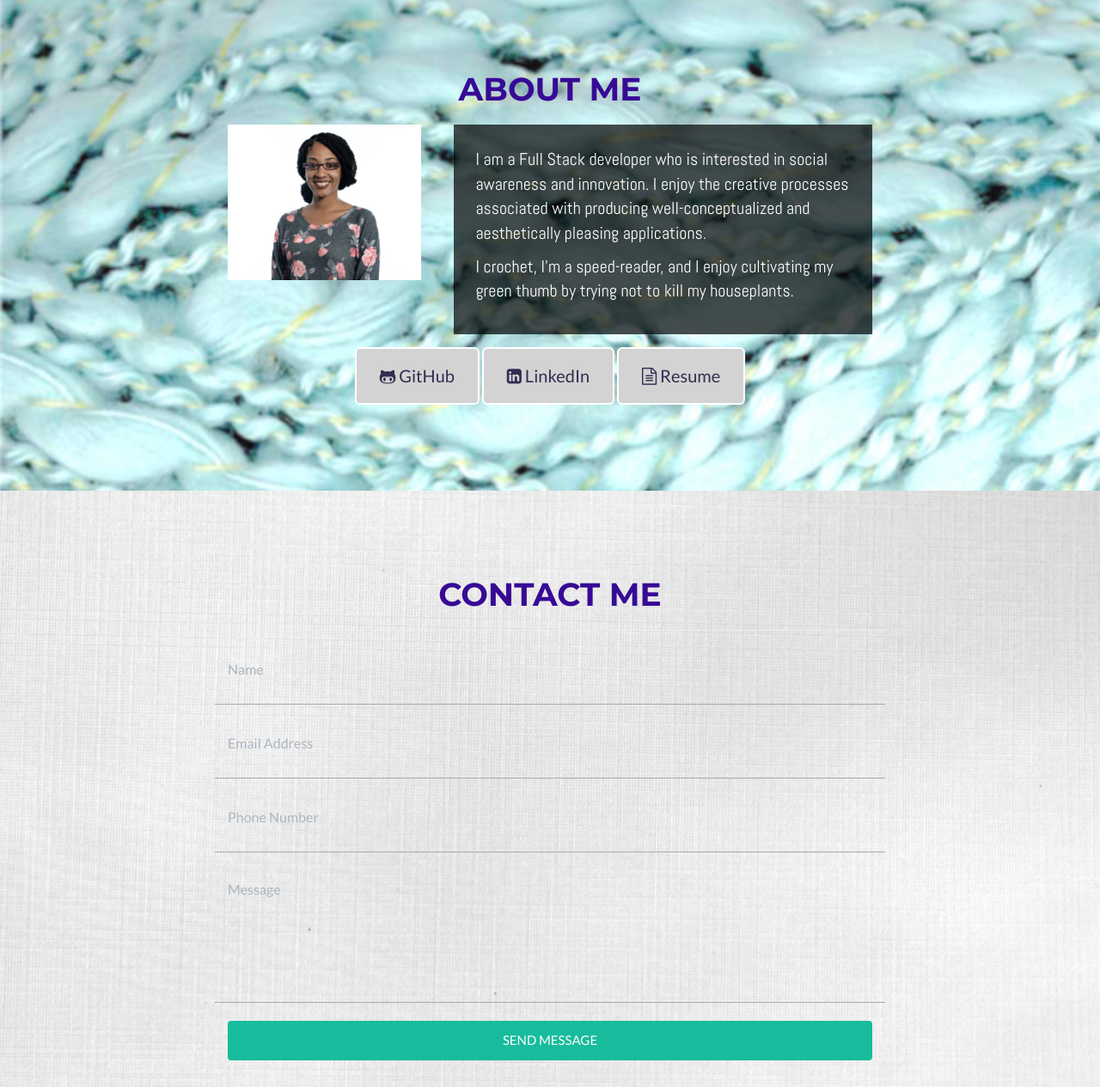
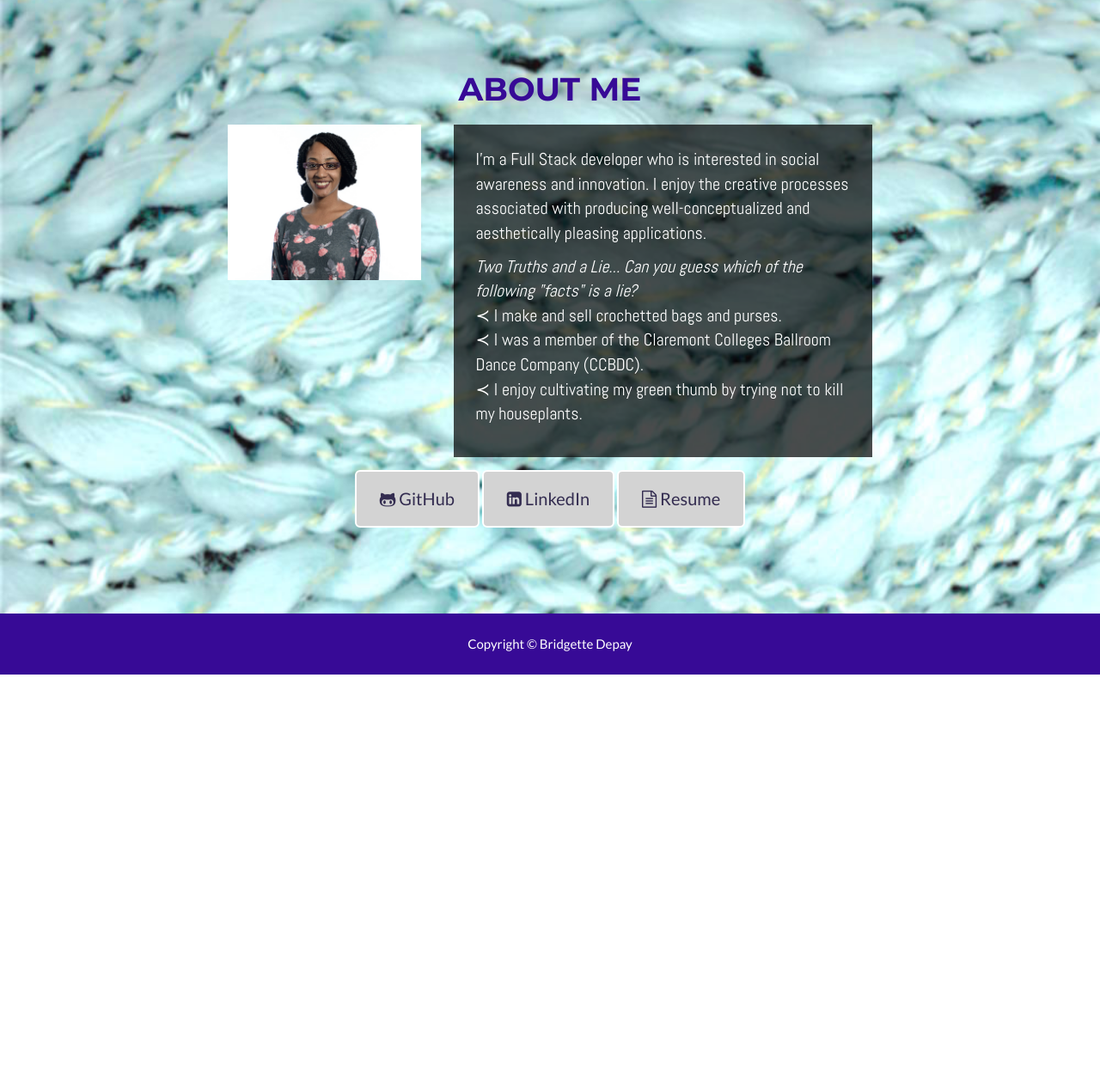
Before and after one commit to bdep90/bdep90.github.io, a plain HTML site: page index.html in a window 1280 px wide. Shown: the part 904-2169 px from the top of the page at 86% size. After the commit the page ends 1689 px from the top, so only its background shows below. Drawn offline with nearby package versions, Linux system fonts and the light colour scheme.

Commit message:
removed contact me and modified about me text (added game)

```diff
--- a/index.html
+++ b/index.html
@@ -9,7 +9,7 @@
     <meta name="description" content="">
     <meta name="author" content="">
 
-    <title>BDEPAY</title>
+    <title>Bridgette Depay</title>
 
     <!-- Bootstrap Core CSS - Uses Bootswatch Flatly Theme: http://bootswatch.com/flatly/ -->
     <link href="css/bootstrap.min.css" rel="stylesheet">
@@ -60,9 +60,9 @@
                     <li class="page-scroll">
                         <a href="#about">About</a>
                     </li>
-                    <li class="page-scroll">
+                    <!-- <li class="page-scroll">
                         <a href="#contact">Contact</a>
-                    </li>
+                    </li> -->
                 </ul>
             </div>
             <!-- /.navbar-collapse -->
@@ -217,10 +217,13 @@
                     <img class="img-responsive" src="img/profile-pic.jpg" id="profile-pic" alt="">
                     <div id="profile-text" style="font-family: 'Abel', sans-serif">
                         <p>
-                          I am a Full Stack developer who is interested in social awareness and innovation. I enjoy the creative processes associated with producing well-conceptualized and aesthetically pleasing applications.
+                          I'm a Full Stack developer who is interested in social awareness and innovation. I enjoy the creative processes associated with producing well-conceptualized and aesthetically pleasing applications.
                         </p>
                         <p>
-                          I crochet, I'm a speed-reader, and I enjoy cultivating my green thumb by trying not to kill my houseplants.
+                          <i>Two Truths and a Lie... Can you guess which of the following "facts" is a lie?</i><br>
+                          ≺ I make and sell crochetted bags and purses.<br>
+                          ≺ I was a member of the Claremont Colleges Ballroom Dance Company (CCBDC).<br>
+                          ≺ I enjoy cultivating my green thumb by trying not to kill my houseplants.
                         </p>
                     </div>
                 </div>
@@ -233,7 +236,7 @@
                     <a href="https://www.linkedin.com/in/bdepay" target="_blank" class="btn btn-lg btn-outline">
                         <i class="fa fa-linkedin-square"></i> LinkedIn
                     </a>
-                    <a href="https://www.dropbox.com/s/bv5kq69x0r74fzw/BD%20Resume.pdf?dl=0" target="_blank" class="btn btn-lg btn-outline">
+                    <a href="https://www.dropbox.com/s/lb9je9knvi4m1i3/Resume.pdf?dl=0" target="_blank" class="btn btn-lg btn-outline">
                         <i class="fa fa-file-text-o"></i> Resume
                     </a>
                 </div>
@@ -242,20 +245,20 @@
     </section>
 
     <!-- Contact Section -->
-    <section id="contact">
-        <div class="container">
+    <!-- <section id="contact"> -->
+        <!-- <div class="container">
             <div class="row">
                 <div class="col-lg-12 text-center">
                     <h2>Contact Me</h2>
-                    <p></p>
+                    <p></p> -->
                     <!-- <hr class="star-primary"> -->
-                </div>
+                <!-- </div>
             </div>
             <div class="row">
-                <div class="col-lg-8 col-lg-offset-2">
+                <div class="col-lg-8 col-lg-offset-2"> -->
                     <!-- To configure the contact form email address, go to mail/contact_me.php and update the email address in the PHP file on line 19. -->
                     <!-- The form should work on most web servers, but if the form is not working you may need to configure your web server differently. -->
-                    <form name="sentMessage" id="contactForm" novalidate>
+                    <!-- <form name="sentMessage" id="contactForm" novalidate>
                         <div class="row control-group">
                             <div class="form-group col-xs-12 floating-label-form-group controls">
                                 <label>Name</label>
@@ -294,8 +297,8 @@
                     </form>
                 </div>
             </div>
-        </div>
-    </section>
+        </div> -->
+    <!-- </section> -->
 
     <!-- Footer -->
     <footer class="text-center">
@@ -470,11 +473,11 @@
                                         </p>
                                     </div>
                                     <ul class="list-inline item-details">
-                                        <li>
+                                        <!-- <li>
                                             <a href="https://sportsguide.herokuapp.com/" target="_blank">
                                                 <strong>Site</strong>
                                             </a>
-                                        </li>
+                                        </li> -->
                                         <li>
                                             <a href="https://github.com/bdep90/sports-guide" target="_blank">
                                                 <strong>GitHub Repo</strong>
```
